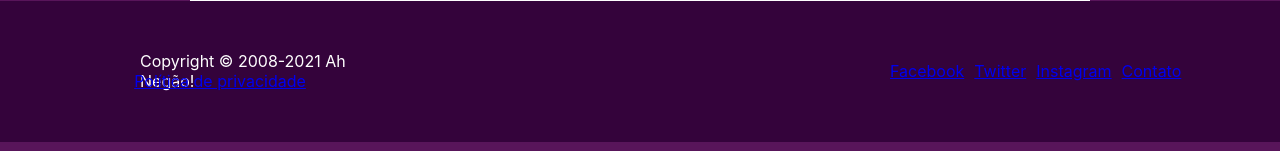
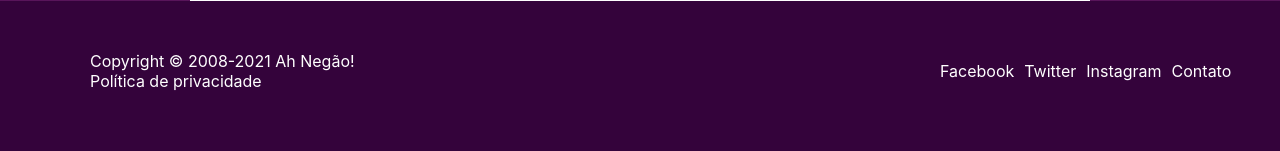
Before and after one commit to RobsonGilRocha/replica_ahnegao, a React (Create React App) app: page / in a window 1280 px wide. Shown: the part 414-565 px from the top of the page. Built offline with nearby package versions, Linux system fonts and the light colour scheme; no server answers; grey boxes are pictures that could not be loaded.

Commit message:
040520210033

```diff
--- a/src/components/AllScreen/index.js
+++ b/src/components/AllScreen/index.js
@@ -1,6 +1,6 @@
 
 
-{/* <a href="VAi se fuder">VAi se fuder</a>
+{/* <a href="https://www.exemplolink.com.br">exemplolink</a>
  */}
 
 /* const ExemploHover = styled.div`
--- a/src/components/BottomBar/index.js
+++ b/src/components/BottomBar/index.js
@@ -2,41 +2,48 @@ import {BottomBarBox, CopBox } from './styles'
 import {Row, Separator} from './../index'
 function BottomBar() {
     return(
-        <BottomBarBox>
+        <BottomBarBox >
             <Separator y='50'/>
             <Row justifyContent='justifyContent'>
-            <Separator x='50'/>
+
                 <Row column='column' justifyContent='justifyContent'>
                     <Row>
                         <Separator x='90'/>
-                        <Separator x='250' y='20'>
+                        <Separator x='350' y='20'>
                                 <CopBox>
                                     Copyright © 2008-2021 Ah Negão!
                                 </CopBox>
                         </Separator>
                     </Row>
+                    <Row>
+                        <Separator x='90'/>
+                        <Separator x='350' y='20'>
+                                <a style={{textDecoration: 'none'}} href="https://www.ahnegao.com.br/politica-de-privacidade">
+                                    <CopBox>
+                                        Política de privacidade
+                                    </CopBox>
+                                </a>
+                        </Separator>
+                    </Row>
 
-
-                    <a href="https://www.ahnegao.com.br/politica-de-privacidade">
-                    <div>Política de privacidade</div></a>
                 </Row>
                 <Separator x='500'/>
                 <Row>
-                    <a href="https://www.facebook.com/ahnegao/">
-                    <div>Facebook</div></a>
+                    <a style={{textDecoration: 'none'}} href="https://www.facebook.com/ahnegao/">
+                    <CopBox>Facebook</CopBox></a>
                     <Separator/>
-                    <a href="https://twitter.com/AhNegao">
-                    <div>Twitter</div></a>
+                    <a style={{textDecoration: 'none'}} href="https://twitter.com/AhNegao">
+                    <CopBox>Twitter</CopBox></a>
                     <Separator/>
-                    <a href="https://www.instagram.com/ahnegao/">
-                    <div>Instagram</div></a>
+                    <a style={{textDecoration: 'none'}} href="https://www.instagram.com/ahnegao/">
+                    <CopBox>Instagram</CopBox></a>
                     <Separator/>
-                    <a href="https://www.ahnegao.com.br/contato">
-                    <div>Contato</div></a>
+                    <a style={{textDecoration: 'none'}} href="https://www.ahnegao.com.br/contato">
+                    <CopBox>Contato</CopBox></a>
                 </Row>
+                <Separator x='10'/>
             </Row>
         </BottomBarBox>
     );
 }
-
 export default BottomBar;
--- a/src/components/BottomBar/styles.js
+++ b/src/components/BottomBar/styles.js
@@ -2,7 +2,7 @@ import styled from 'styled-components';
 
 export const BottomBarBox = styled.div`
   width: 100%;
-  height: 140.73px;
+  height: 152px;
   background-color: #34033B;
   color:white;
   font-size: 16px;
```
